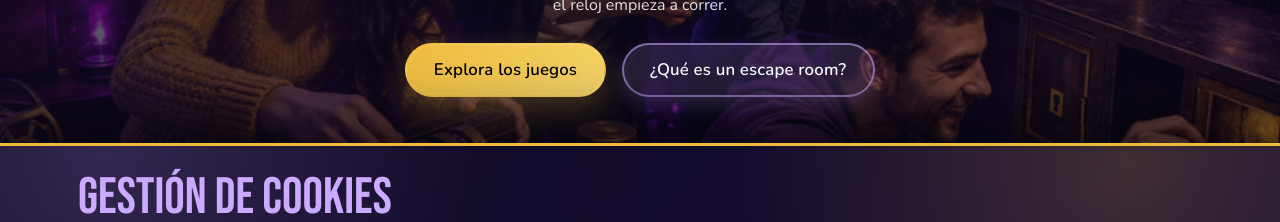
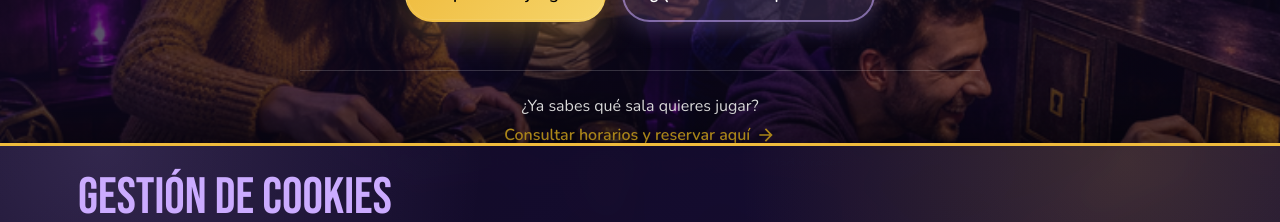
Before and after one commit to anye1tovar/logic-escape-room, a React (Vite) app in the folder packages/frontend/: page / in a window 1280 px wide. Shown: the part 441-663 px from the top of the page. Built offline with nearby package versions, Linux system fonts and the light colour scheme; no server answers; a web font is replaced by a local one.

Commit message:
Add reservation link

```diff
--- a/packages/frontend/src/components/landing/Hero/Hero.scss
+++ b/packages/frontend/src/components/landing/Hero/Hero.scss
@@ -218,6 +218,41 @@
     }
   }
 
+  &__reservation {
+    display: grid;
+    justify-items: center;
+    gap: 0.45rem;
+    width: min(680px, 100%);
+    margin-top: $spacing-md;
+    padding-top: $spacing-md;
+    border-top: 1px solid rgba($text-light, 0.18);
+    text-align: center;
+
+    p {
+      margin: 0;
+      color: $text-light;
+    }
+
+    span {
+      color: #bab0c6;
+      font-size: 0.9rem;
+    }
+  }
+
+  &__reservation-link {
+    display: inline-flex;
+    align-items: center;
+    gap: 0.35rem;
+    color: #f9c325;
+    font-weight: 600;
+    text-decoration: none;
+
+    &:hover {
+      color: #ffe06a;
+      text-decoration: underline;
+    }
+  }
+
   &__stats {
     display: flex;
     gap: $spacing-sm;
--- a/packages/frontend/src/components/landing/Hero/Hero.tsx
+++ b/packages/frontend/src/components/landing/Hero/Hero.tsx
@@ -1,5 +1,6 @@
 import { motion } from "framer-motion";
 import { useTranslation } from "react-i18next";
+import ArrowForwardIcon from "@mui/icons-material/ArrowForward";
 import "./Hero.scss";
 import Button from "../../common/Button";
 
@@ -75,6 +76,14 @@ const Hero = () => {
               {t("hero.whatIsEscapeRoom")}
             </Button>
           </motion.div>
+          <div className="hero__reservation">
+            <p>{t("hero.reservationPrompt")}</p>
+            <a href="/reservar" className="hero__reservation-link">
+              {t("hero.bookNow", "Consultar horarios y reservar aquí")}
+              <ArrowForwardIcon fontSize="small" aria-hidden="true" />
+            </a>
+            <span>{t("hero.reservationHelper")}</span>
+          </div>
         </motion.div>
       </div>
     </section>
--- a/packages/frontend/src/locales/en/translation.json
+++ b/packages/frontend/src/locales/en/translation.json
@@ -21,6 +21,9 @@
     "description": "Step through the door, follow your curiosity, and live an adventure that only makes sense once the clock starts running.",
     "descriptionHighlight": "",
     "reserve": "Reserve Now",
+    "bookNow": "Check availability and book here",
+    "reservationPrompt": "Do you already know which room you want to play?",
+    "reservationHelper": "No need to message us on WhatsApp",
     "viewRooms": "Explore the games",
     "whatIsEscapeRoom": "What is an escape room?",
     "tourInteractive": "Interactive tour (video)",
--- a/packages/frontend/src/locales/es/translation.json
+++ b/packages/frontend/src/locales/es/translation.json
@@ -21,6 +21,9 @@
     "description": "Cruza la puerta, despierta tu curiosidad y vive una aventura que solo se entiende cuando el reloj empieza a correr.",
     "descriptionHighlight": "",
     "reserve": "Ver disponibilidad",
+    "bookNow": "Consultar horarios y reservar aquí",
+    "reservationPrompt": "¿Ya sabes qué sala quieres jugar?",
+    "reservationHelper": "Directamente desde la página web puedes consultar disponibilidad y reservar tu cupo.",
     "viewRooms": "Explora los juegos",
     "whatIsEscapeRoom": "¿Qué es un escape room?",
     "tourInteractive": "Tour interactivo (video)",
```
